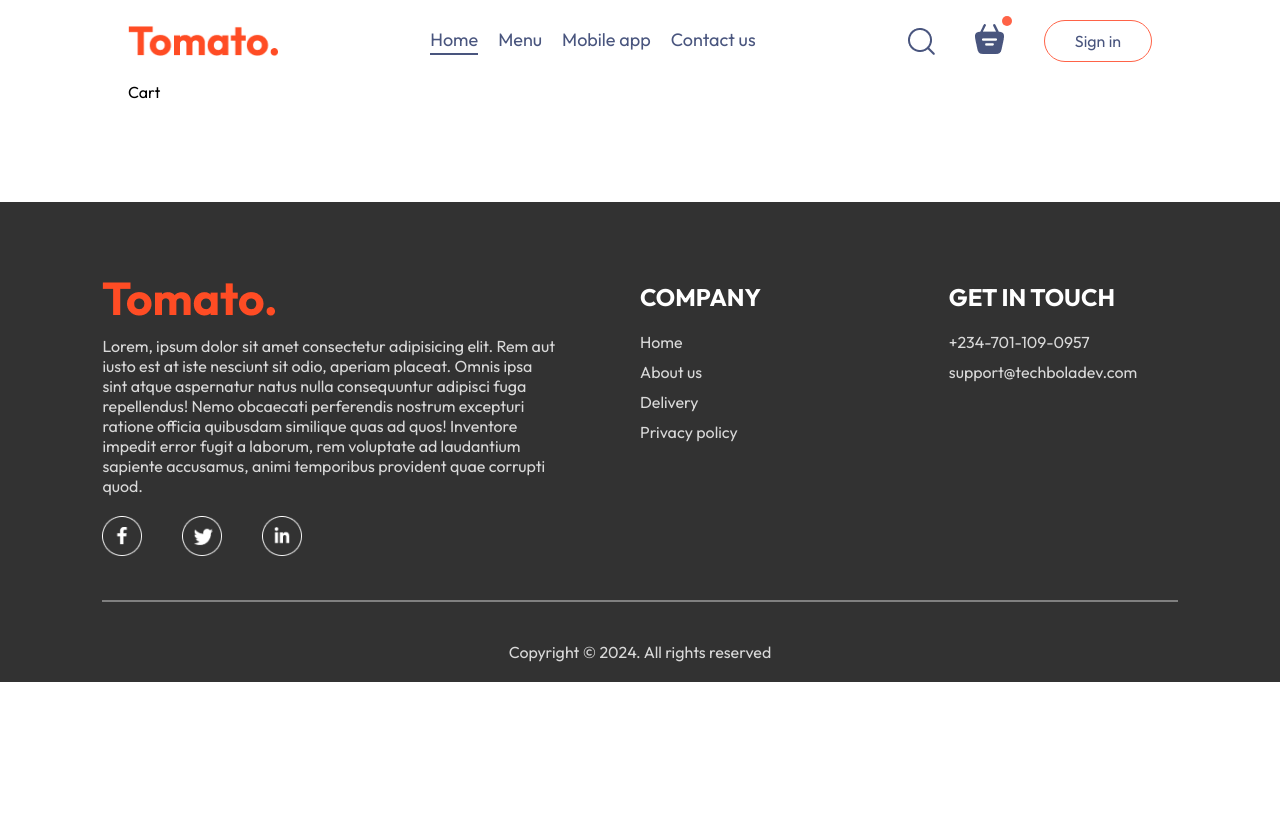
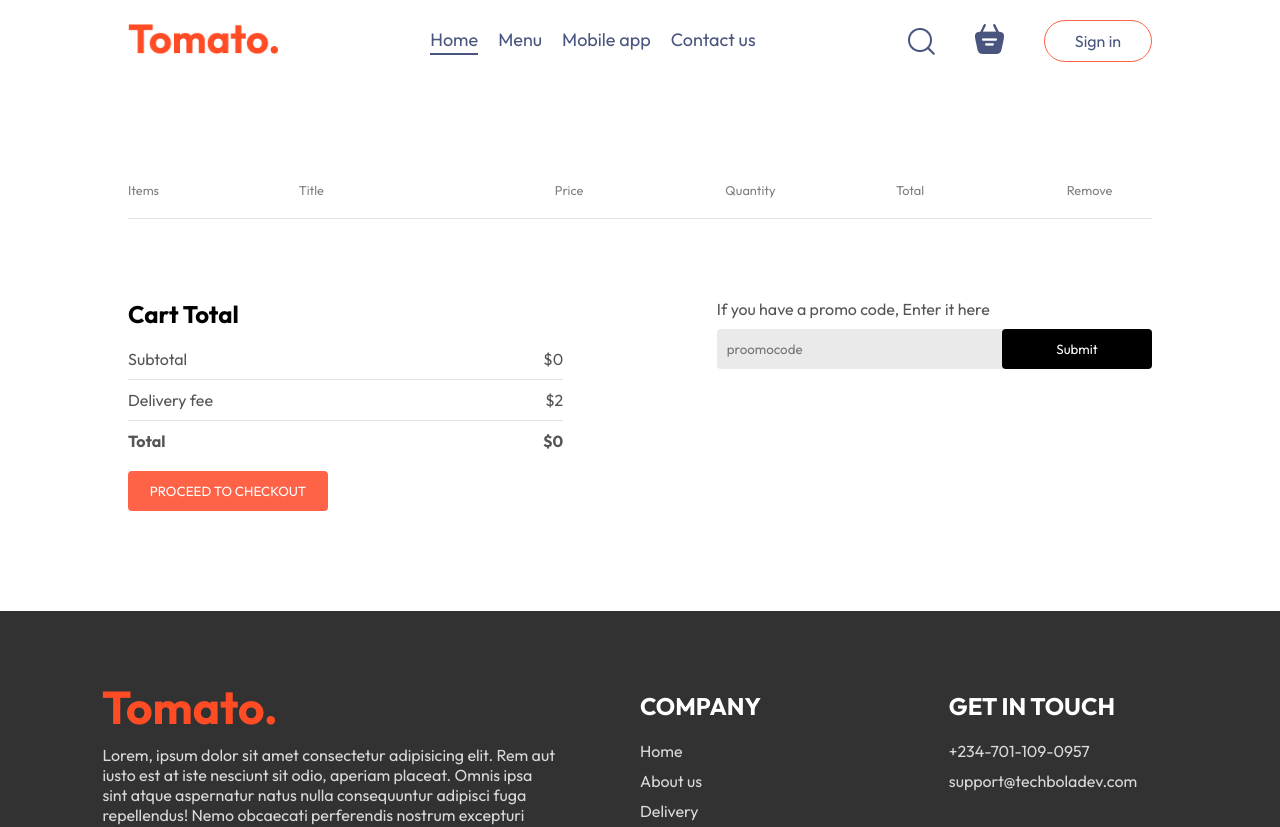
Before and after one commit to techbola/food_delivery_app, a React (Vite) app in the folder frontend/: page /cart in a window 1280 px wide. Shown: the top 827 px of the page. Before the commit the page ends 800 px from the top, so only its background shows below. Built offline with nearby package versions, Linux system fonts and the light colour scheme.

Commit message:
add product to cart design and functionality

```diff
--- a/frontend/src/components/Navbar/Navbar.jsx
+++ b/frontend/src/components/Navbar/Navbar.jsx
@@ -1,14 +1,19 @@
-import React, { useState } from "react";
+import React, { useContext, useState } from "react";
 import "./Navbar.css";
 import { assets } from "../../assets/assets";
 import { Link } from "react-router-dom";
+import { StoreContext } from "../../context/StoreContext";
 
 const Navbar = ({ setShowLogin }) => {
   const [menu, setMenu] = useState("home");
 
+  const { getTotalCartAmount } = useContext(StoreContext);
+
   return (
     <div className="navbar">
-      <img className="logo" src={assets.logo} alt="" />
+      <Link to="/" onClick={() => setMenu("home")}>
+        <img className="logo" src={assets.logo} alt="" />
+      </Link>
       <ul className="navbar-menu">
         <Link
           to="/"
@@ -42,8 +47,10 @@
       <div className="navbar-right">
         <img src={assets.search_icon} alt="" />
         <div className="navbar-search-icon">
-          <img src={assets.basket_icon} alt="" />
-          <div className="dot"></div>
+          <Link to="/cart">
+            <img src={assets.basket_icon} alt="" />
+          </Link>
+          <div className={getTotalCartAmount() === 0 ? "" : "dot"}></div>
         </div>
         <button onClick={() => setShowLogin(true)}>Sign in</button>
       </div>
--- a/frontend/src/context/StoreContext.jsx
+++ b/frontend/src/context/StoreContext.jsx
@@ -18,9 +18,16 @@
     setCartItems((prev) => ({ ...prev, [itemId]: prev[itemId] - 1 }));
   };
 
-  useEffect(() => {
-    console.log("cartItems", cartItems);
-  }, [cartItems]);
+  const getTotalCartAmount = () => {
+    let totalAmount = 0;
+    for (const item in cartItems) {
+      if (cartItems[item] > 0) {
+        let itemInfo = food_list.find((product) => product._id === item);
+        totalAmount += cartItems[item] * itemInfo.price;
+      }
+    }
+    return totalAmount;
+  };
 
   const contextValue = {
     food_list,
@@ -28,6 +35,7 @@
     setCartItems,
     addToCart,
     removeFromCart,
+    getTotalCartAmount,
   };
 
   return (
--- a/frontend/src/pages/Cart/Cart.css
+++ b/frontend/src/pages/Cart/Cart.css
@@ -0,0 +1,108 @@
+.cart {
+  margin-top: 100px;
+}
+
+.cart-items-title {
+  display: grid;
+  grid-template-columns: 1fr 1.5fr 1fr 1fr 1fr 0.5fr;
+  align-items: center;
+  color: grey;
+  font-size: max(1vw, 12px);
+}
+
+.cart-items-item {
+  margin: 10px 0;
+  color: black;
+}
+
+.cart-items-item img {
+  width: 50px;
+}
+
+.cart hr {
+  height: 1px;
+  background-color: #e2e2e2;
+  border: none;
+}
+
+.cart-items-item .cross {
+  cursor: pointer;
+  color: red;
+}
+
+.cart-bottom {
+  margin-top: 80px;
+  display: flex;
+  justify-content: space-between;
+  gap: max(12vw, 20px);
+}
+
+.cart-total {
+  flex: 1;
+  display: flex;
+  flex-direction: column;
+  gap: 20px;
+}
+
+.cart-total-details {
+  display: flex;
+  justify-content: space-between;
+  align-items: center;
+  color: #555;
+}
+
+.cart-total hr {
+  margin: 10px 0;
+}
+
+.cart-total button {
+  border: none;
+  color: white;
+  background-color: tomato;
+  width: max(15vw, 200px);
+  padding: 12px 0;
+  border-radius: 4px;
+  cursor: pointer;
+}
+
+.cart-promo-code {
+  flex: 1;
+}
+
+.cart-promo-code p {
+  color: #555;
+}
+
+.cart-promocode-input {
+  margin-top: 10px;
+  display: flex;
+  justify-content: space-between;
+  align-items: center;
+  background-color: #eaeaea;
+  border-radius: 4px;
+}
+
+.cart-promocode-input input {
+  background: transparent;
+  outline: none;
+  border: none;
+  padding-left: 10px;
+}
+
+.cart-promocode-input button {
+  width: max(10vw, 150px);
+  padding: 12px 5px;
+  background-color: black;
+  border: none;
+  color: white;
+  border-radius: 4px;
+}
+
+@media (max-width: 750px) {
+  .cart-bottom {
+    flex-direction: column-reverse;
+  }
+  .cart-promo-code {
+    justify-content: start;
+  }
+}
--- a/frontend/src/pages/Cart/Cart.jsx
+++ b/frontend/src/pages/Cart/Cart.jsx
@@ -1,8 +1,77 @@
-import React from "react";
+import React, { useContext } from "react";
 import "./Cart.css";
+import { StoreContext } from "../../context/StoreContext";
+import { assets } from "../../assets/assets";
 
 const Cart = () => {
-  return <div>Cart</div>;
+  const { cartItems, food_list, removeFromCart, getTotalCartAmount } =
+    useContext(StoreContext);
+  return (
+    <div className="cart">
+      <div className="cart-items">
+        <div className="cart-items-title">
+          <p>Items</p>
+          <p>Title</p>
+          <p>Price</p>
+          <p>Quantity</p>
+          <p>Total</p>
+          <p>Remove</p>
+        </div>
+        <br />
+        <hr />
+        {food_list.map((item, index) => {
+          if (cartItems[item._id]) {
+            return (
+              <div key={item._id}>
+                <div className="cart-items-title cart-items-item" key={index}>
+                  <img src={item.image} alt="" />
+                  <p>{item.name}</p>
+                  <p>${item.price}</p>
+                  <p>{cartItems[item._id]}</p>
+                  <p>${item.price * cartItems[item._id]}</p>
+                  <p className="cross" onClick={() => removeFromCart(item._id)}>
+                    x
+                  </p>
+                </div>
+                <hr />
+              </div>
+            );
+          }
+        })}
+      </div>
+      <div className="cart-bottom">
+        <div className="cart-total">
+          <h2>Cart Total</h2>
+          <div>
+            <div className="cart-total-details">
+              <p>Subtotal</p>
+              <p>${getTotalCartAmount()}</p>
+            </div>
+            <hr />
+            <div className="cart-total-details">
+              <p>Delivery fee</p>
+              <p>${2}</p>
+            </div>
+            <hr />
+            <div className="cart-total-details">
+              <b>Total</b>
+              <b>${0}</b>
+            </div>
+          </div>
+          <button>PROCEED TO CHECKOUT</button>
+        </div>
+        <div className="cart-promo-code">
+          <div>
+            <p>If you have a promo code, Enter it here</p>
+            <div className="cart-promocode-input">
+              <input type="text" placeholder="proomocode" />
+              <button>Submit</button>
+            </div>
+          </div>
+        </div>
+      </div>
+    </div>
+  );
 };
 
 export default Cart;
```
